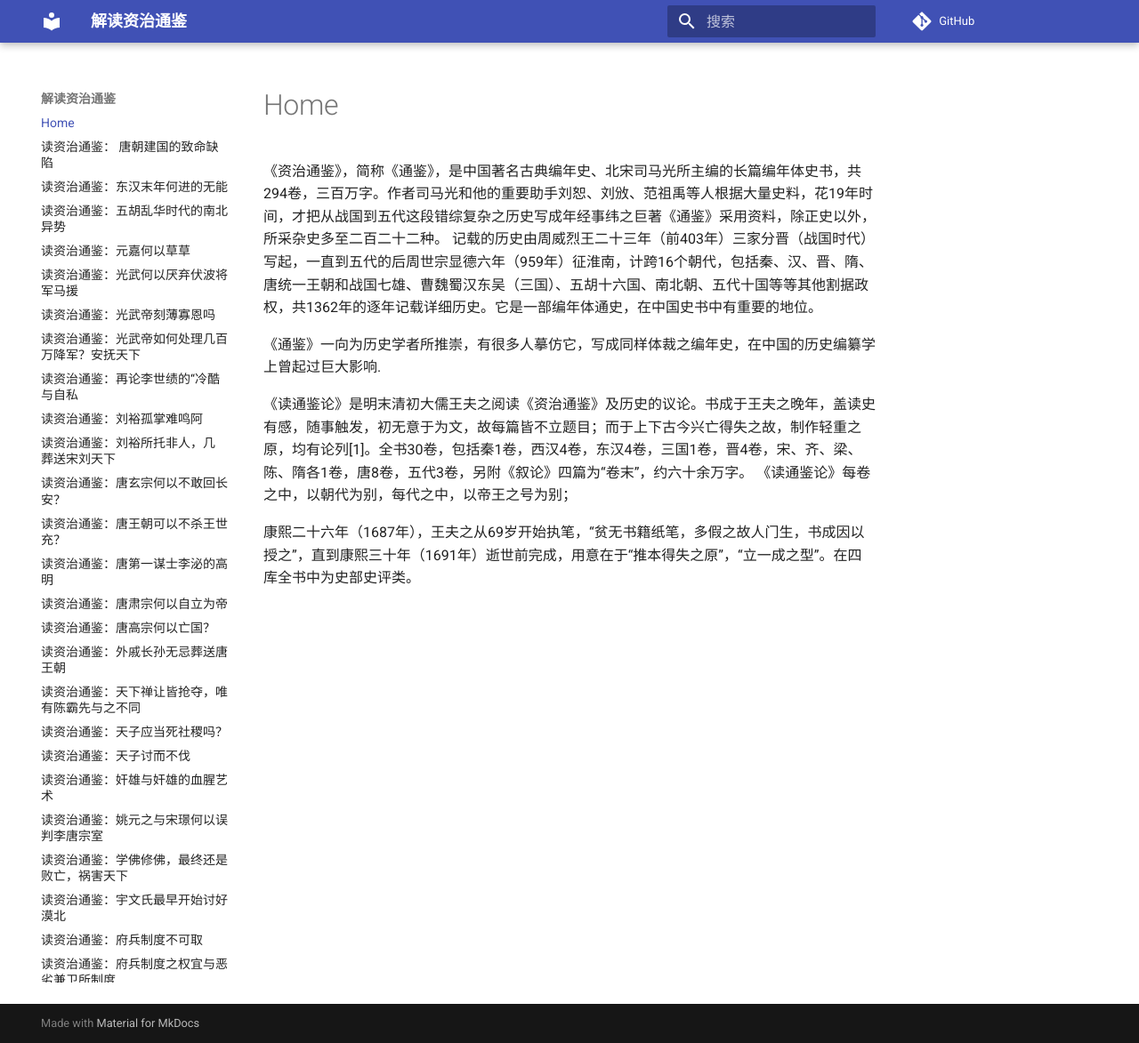
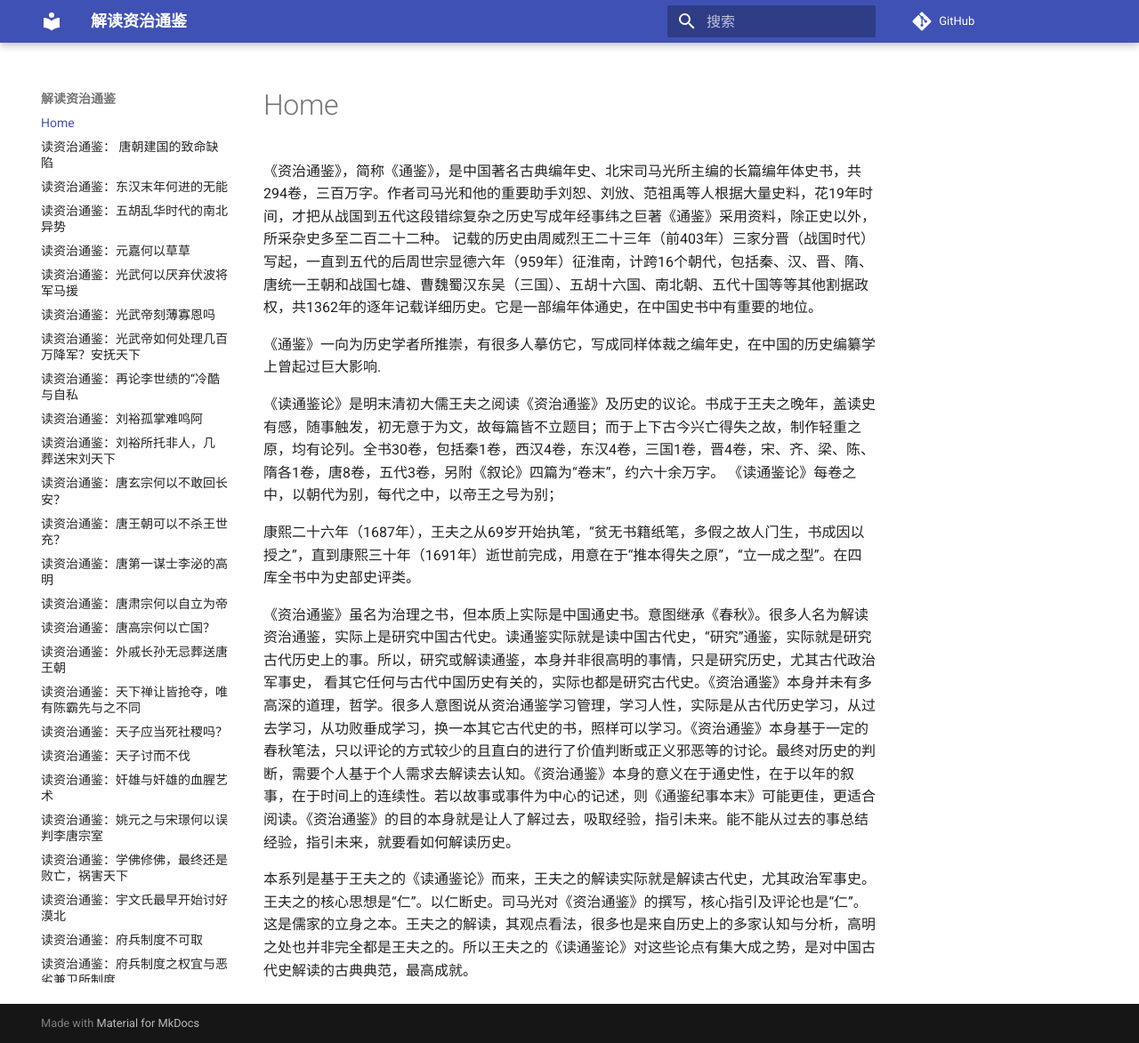
Before and after one commit to vikingpearl/chinesehistory, an MkDocs documentation site: the page built from docs/index.md, in a window 1280 px wide and 1173 px high. Shown: the whole window at 89% size. Built offline with MkDocs 1.6.1 and Material for MkDocs 9.7.7, drawn with Linux system fonts in a browser that asks for light colours; comment, search, counter and statistics services are not loaded.

Commit message:
Update index.md

```diff
--- a/docs/index.md
+++ b/docs/index.md
@@ -3,7 +3,11 @@
 
 《通鉴》一向为历史学者所推崇，有很多人摹仿它，写成同样体裁之编年史，在中国的历史编纂学上曾起过巨大影响.
 
-《读通鉴论》是明末清初大儒王夫之阅读《资治通鉴》及历史的议论。书成于王夫之晚年，盖读史有感，随事触发，初无意于为文，故每篇皆不立题目；而于上下古今兴亡得失之故，制作轻重之原，均有论列[1]。全书30卷，包括秦1卷，西汉4卷，东汉4卷，三国1卷，晋4卷，宋、齐、梁、陈、隋各1卷，唐8卷，五代3卷，另附《叙论》四篇为“卷末”，约六十余万字。
+《读通鉴论》是明末清初大儒王夫之阅读《资治通鉴》及历史的议论。书成于王夫之晚年，盖读史有感，随事触发，初无意于为文，故每篇皆不立题目；而于上下古今兴亡得失之故，制作轻重之原，均有论列。全书30卷，包括秦1卷，西汉4卷，东汉4卷，三国1卷，晋4卷，宋、齐、梁、陈、隋各1卷，唐8卷，五代3卷，另附《叙论》四篇为“卷末”，约六十余万字。
 《读通鉴论》每卷之中，以朝代为别，每代之中，以帝王之号为别；
 
 康熙二十六年（1687年），王夫之从69岁开始执笔，“贫无书籍纸笔，多假之故人门生，书成因以授之”，直到康熙三十年（1691年）逝世前完成，用意在于“推本得失之原”，“立一成之型”。在四库全书中为史部史评类。
+
+《资治通鉴》虽名为治理之书，但本质上实际是中国通史书。意图继承《春秋》。很多人名为解读资治通鉴，实际上是研究中国古代史。读通鉴实际就是读中国古代史，“研究”通鉴，实际就是研究古代历史上的事。所以，研究或解读通鉴，本身并非很高明的事情，只是研究历史，尤其古代政治军事史， 看其它任何与古代中国历史有关的，实际也都是研究古代史。《资治通鉴》本身并未有多高深的道理，哲学。很多人意图说从资治通鉴学习管理，学习人性，实际是从古代历史学习，从过去学习，从功败垂成学习，换一本其它古代史的书，照样可以学习。《资治通鉴》本身基于一定的春秋笔法，只以评论的方式较少的且直白的进行了价值判断或正义邪恶等的讨论。最终对历史的判断，需要个人基于个人需求去解读去认知。《资治通鉴》本身的意义在于通史性，在于以年的叙事，在于时间上的连续性。若以故事或事件为中心的记述，则《通鉴纪事本末》可能更佳，更适合阅读。《资治通鉴》的目的本身就是让人了解过去，吸取经验，指引未来。能不能从过去的事总结经验，指引未来，就要看如何解读历史。
+
+本系列是基于王夫之的《读通鉴论》而来，王夫之的解读实际就是解读古代史，尤其政治军事史。王夫之的核心思想是“仁”。以仁断史。司马光对《资治通鉴》的撰写，核心指引及评论也是“仁”。这是儒家的立身之本。王夫之的解读，其观点看法，很多也是来自历史上的多家认知与分析，高明之处也并非完全都是王夫之的。所以王夫之的《读通鉴论》对这些论点有集大成之势，是对中国古代史解读的古典典范，最高成就。
```
